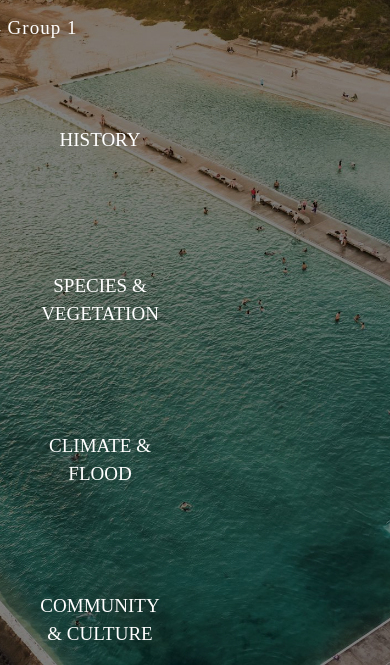
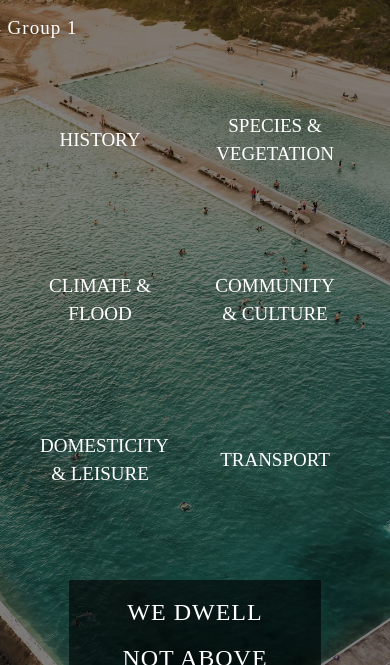
Before and after one commit to c3375881/Studio4, a plain HTML site: page index.html in a window 390 px wide. Shown: the part 179-844 px from the top of the page. Drawn offline with Linux system fonts and the light colour scheme.

```diff
--- a/css/tooplate-style.css
+++ b/css/tooplate-style.css
@@ -411,9 +411,6 @@ p:last-child {
     position: relative;
     bottom: 0;
   }
-  .grid {
-    grid-template-columns: 1fr; /* single column on phone */
-  }
 }
 
 @media (max-width: 419px) {
```
